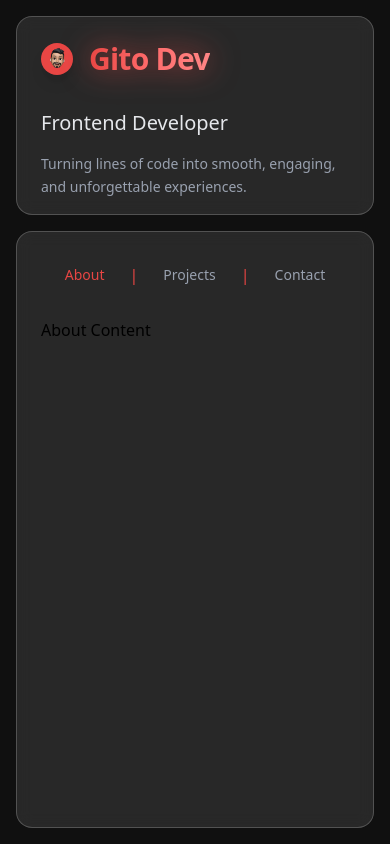
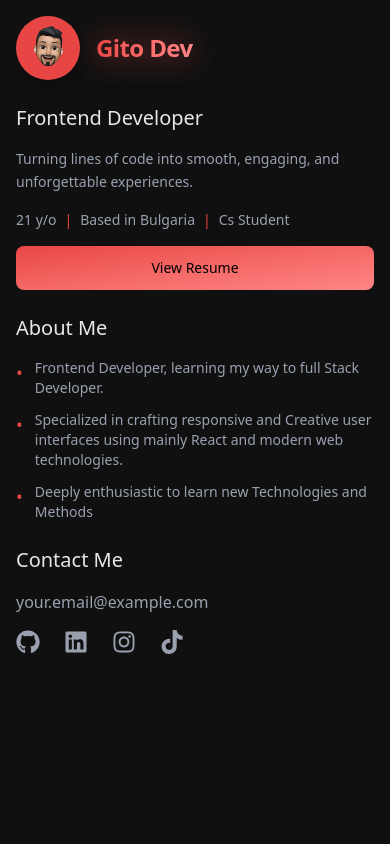
Before and after one commit to Gito-Dev/Personal-Portfolio, a React (Vite) app: page / in a window 390 px wide. Built offline with nearby package versions, Linux system fonts and the light colour scheme.

Commit message:
layout hook

```diff
--- a/src/App.jsx
+++ b/src/App.jsx
@@ -1,12 +1,12 @@
 import React from "react";
 import Home from "./Components/Home";
+import MobileHome from "./Components/mobileHome";
+import { useScreenSize } from "./hooks/useScreenSize";
 
 function App() {
-  return (
-    <>
-      <Home />
-    </>
-  );
+  const isMobile = useScreenSize();
+
+  return <>{isMobile ? <MobileHome /> : <Home />}</>;
 }
 
 export default App;
--- /dev/null
+++ b/src/Components/mobileHome.jsx
@@ -0,0 +1,115 @@
+import React from "react";
+import pfp from "../assets/pfp.png";
+import { FaGithub, FaLinkedin, FaInstagram, FaTiktok } from "react-icons/fa";
+
+export default function MobileHome() {
+  return (
+    <div className="min-h-screen p-4 space-y-6">
+      {/* Profile Header */}
+      <div className="flex items-center gap-4">
+        <button
+          className="w-16 h-16 rounded-full bg-[#e84644] hover:bg-[#e84644]/90 transition-all duration-300 flex items-center justify-center shadow-lg"
+          style={{
+            backgroundImage: `url(${pfp})`,
+            backgroundSize: "cover",
+            backgroundPosition: "center",
+          }}
+        ></button>
+        <h1 className="text-2xl font-semibold tracking-tight bg-gradient-to-r from-[#e84644] via-[#ff6b6b] to-[#ff8585] bg-clip-text text-transparent drop-shadow-[0_0_15px_rgba(232,70,68,0.75)]">
+          Gito Dev
+        </h1>
+      </div>
+
+      {/* Profile Info Section */}
+      <div className="space-y-4">
+        <h2 className="text-xl font-medium text-gray-200">
+          Frontend Developer
+        </h2>
+        <p className="text-gray-400 text-sm leading-relaxed">
+          Turning lines of code into smooth, engaging, and unforgettable
+          experiences.
+        </p>
+        <div className="text-sm text-gray-400">
+          <div className="flex flex-wrap items-center gap-2">
+            <span>21 y/o</span>
+            <span className="text-[#e84644]">|</span>
+            <span>Based in Bulgaria</span>
+            <span className="text-[#e84644]">|</span>
+            <span>Cs Student</span>
+          </div>
+        </div>
+        <button className="w-full relative inline-flex items-center justify-center p-0.5 overflow-hidden text-sm font-medium rounded-lg group bg-gradient-to-br from-[#e84644] to-[#ff8585] group-hover:from-[#e84644] group-hover:to-[#ff8585] hover:text-white focus:ring-4 focus:outline-none focus:ring-red-200 dark:focus:ring-[#e84644]/30">
+          <span className="w-full relative px-5 py-2.5 transition-all ease-in duration-75 rounded-md group-hover:bg-transparent">
+            View Resume
+          </span>
+        </button>
+      </div>
+
+      {/* About Me Section */}
+      <div className="space-y-4">
+        <h2 className="text-xl font-medium text-gray-200">About Me</h2>
+        <div className="space-y-3 text-sm text-gray-400">
+          <div className="flex items-start gap-3">
+            <span className="text-[#e84644] text-lg">•</span>
+            <p>Frontend Developer, learning my way to full Stack Developer.</p>
+          </div>
+          <div className="flex items-start gap-3">
+            <span className="text-[#e84644] text-lg">•</span>
+            <p>
+              Specialized in crafting responsive and Creative user interfaces
+              using mainly React and modern web technologies.
+            </p>
+          </div>
+          <div className="flex items-start gap-3">
+            <span className="text-[#e84644] text-lg">•</span>
+            <p>Deeply enthusiastic to learn new Technologies and Methods</p>
+          </div>
+        </div>
+      </div>
+
+      {/* Contact & Social Links */}
+      <div className="space-y-4">
+        <h2 className="text-xl font-medium text-gray-200">Contact Me</h2>
+        <div className="space-y-4">
+          <div className="text-gray-400">
+            <span>your.email@example.com</span>
+          </div>
+          <div className="flex items-center gap-6">
+            <a
+              href="https://github.com/yourusername"
+              target="_blank"
+              rel="noopener noreferrer"
+              className="text-gray-400 hover:text-[#e84644] transition-colors duration-300"
+            >
+              <FaGithub size={24} />
+            </a>
+            <a
+              href="https://linkedin.com/in/yourusername"
+              target="_blank"
+              rel="noopener noreferrer"
+              className="text-gray-400 hover:text-[#e84644] transition-colors duration-300"
+            >
+              <FaLinkedin size={24} />
+            </a>
+            <a
+              href="https://instagram.com/yourusername"
+              target="_blank"
+              rel="noopener noreferrer"
+              className="text-gray-400 hover:text-[#e84644] transition-colors duration-300"
+            >
+              <FaInstagram size={24} />
+            </a>
+            <a
+              href="https://tiktok.com/@yourusername"
+              target="_blank"
+              rel="noopener noreferrer"
+              className="text-gray-400 hover:text-[#e84644] transition-colors duration-300"
+            >
+              <FaTiktok size={24} />
+            </a>
+          </div>
+        </div>
+      </div>
+    </div>
+  );
+}
--- /dev/null
+++ b/src/hooks/useScreenSize.js
@@ -0,0 +1,18 @@
+import { useState, useEffect } from "react";
+
+export const useScreenSize = () => {
+  const [isMobile, setIsMobile] = useState(false);
+
+  useEffect(() => {
+    const checkScreenSize = () => {
+      setIsMobile(window.innerWidth < 768); // 768px is Tailwind's md breakpoint
+    };
+
+    checkScreenSize();
+    window.addEventListener("resize", checkScreenSize);
+
+    return () => window.removeEventListener("resize", checkScreenSize);
+  }, []);
+
+  return isMobile;
+};
```
